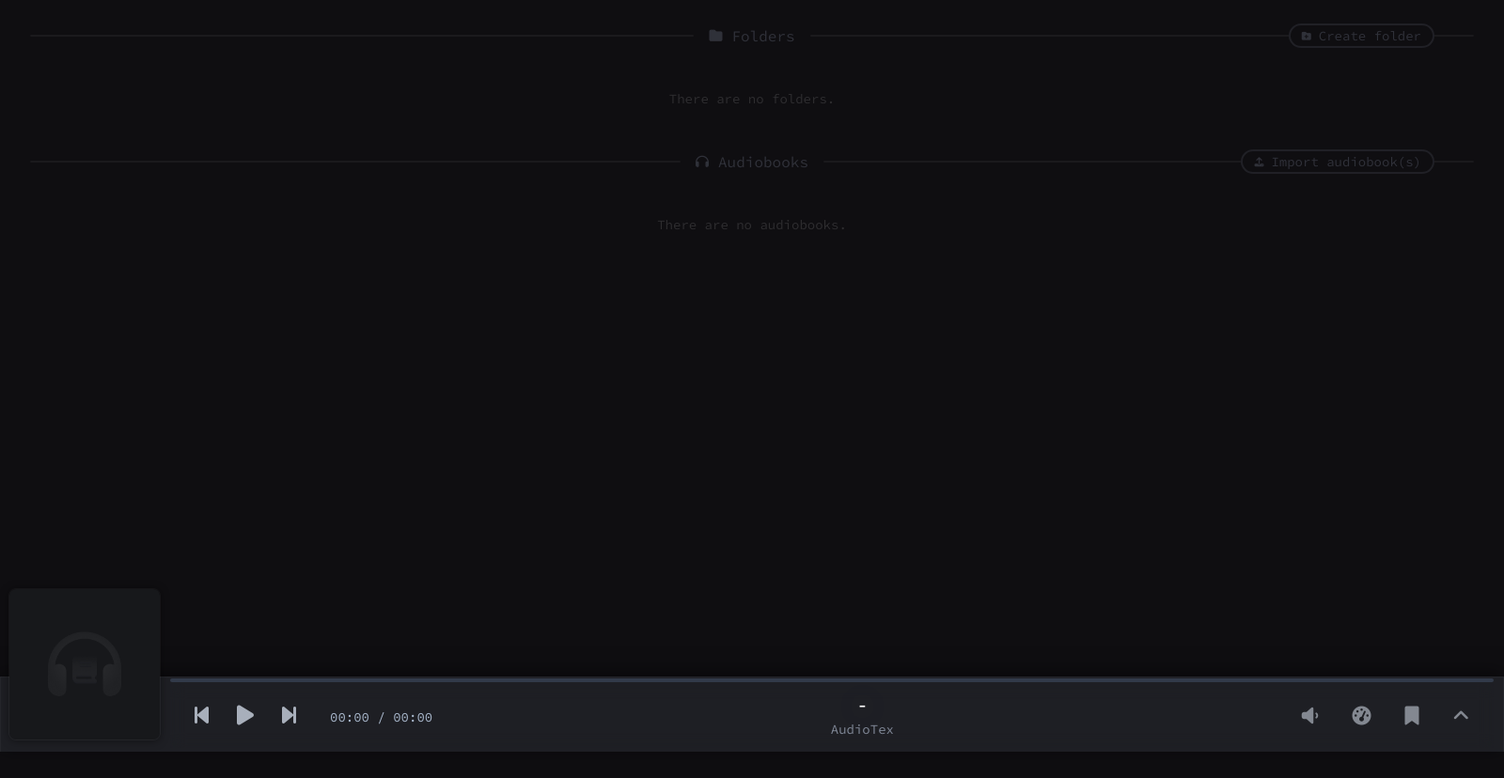
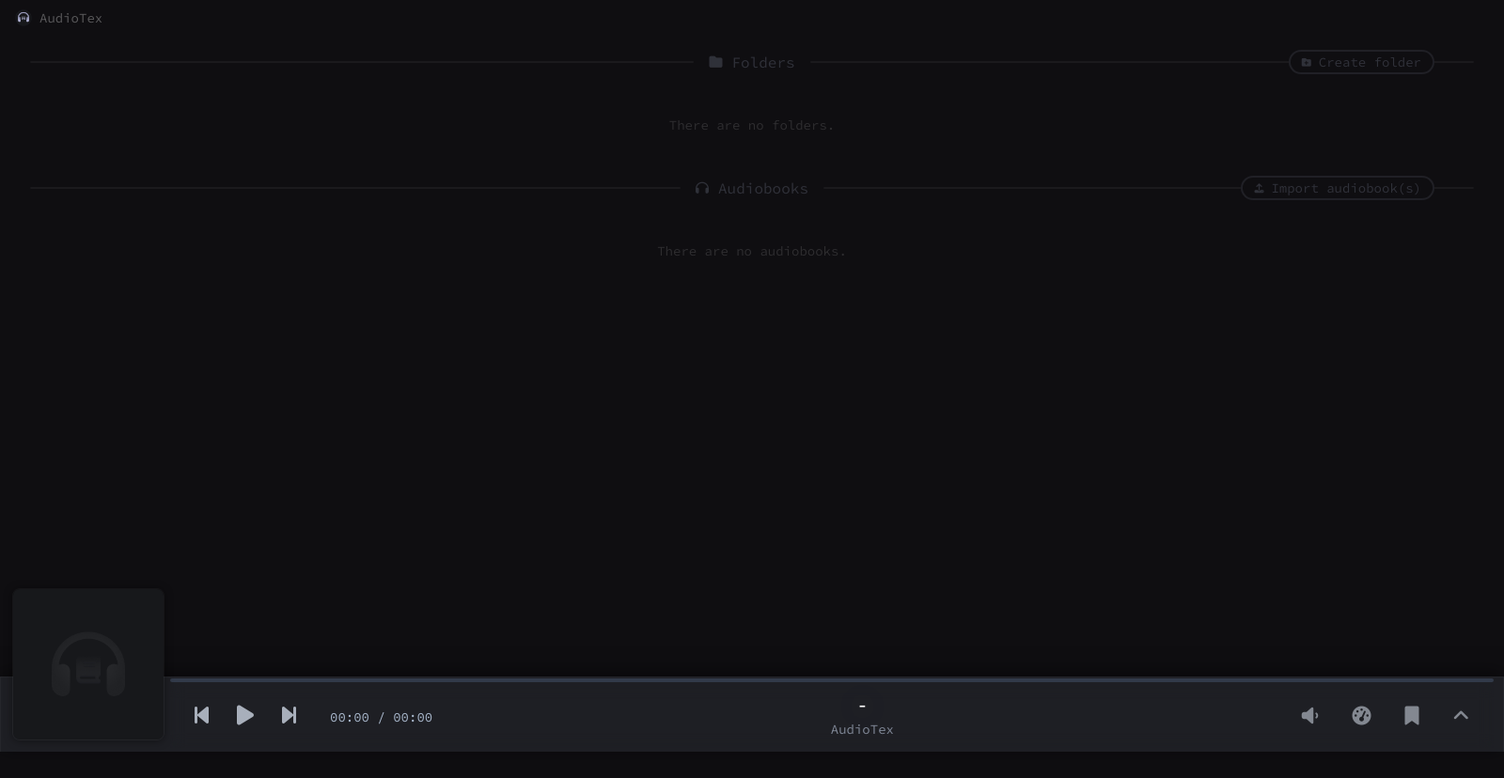
Before and after one commit to 7hebel/audiotex, an Electron app: page index.html in a window 1600 px wide. Shown: the whole page at 94% size. Before the commit the page ends 800 px from the top, so only its background shows below. Drawn offline with Linux system fonts and the light colour scheme; no server answers.

Commit message:
Custom titlebar

```diff
--- a/index.html
+++ b/index.html
@@ -31,6 +31,11 @@
 </head>
 
 <body>
+    <div class="window-titlebar">
+        <img src="src/icon/app-icon.png" width="18px" height="18px">
+        AudioTex
+    </div>
+
     <div id="ab-info-popup" show="0" edit="0" target="-1" style="opacity: 0">
         <div class="info-window">
             <div class="info-meta-part">
--- a/index.js
+++ b/index.js
@@ -16,6 +16,12 @@ const createWindow = () => {
         minHeight: 800,
         backgroundColor: '#0f0e11',
         icon: __dirname + '/src/icon/app-icon.png',
+        titleBarStyle: "hidden",
+        titleBarOverlay: {
+            color: "#0f0e11",
+            symbolColor: "#BBBBBB",
+            height: 28
+        },
         webPreferences: {
             preload: path.join(__dirname, 'preload.js'),
             nodeIntegration: true,
--- a/src/style/contentview.css
+++ b/src/style/contentview.css
@@ -89,7 +89,7 @@
 .cv-track-item[active] {
     background-color: #33385063;
     outline: 1px solid #ffffff08;
-    box-shadow: 0px 0px 28px 0px #2e323cbf;
+    box-shadow: 0px 0px 28px 0px #2d3048bf;
 }
 
 .cv-track-item:not([active]):hover {
--- a/src/style/main.css
+++ b/src/style/main.css
@@ -54,6 +54,21 @@ body {
     overflow: hidden;
 }
 
+.window-titlebar {
+    -webkit-app-region: drag;
+    height: 28px;
+    width: 100%;
+    display: flex;
+    flex-direction: row;
+    align-items: end;
+    background-color: #0f0e11;
+    font-family: 'Code';
+    font-size: 14px;
+    gap: 8px;
+    color: #ffffff4f;
+    padding-left: 16px;
+}
+
 ::-webkit-scrollbar {
     width: 4px;
     height: 6px;
--- a/src/style/playview.css
+++ b/src/style/playview.css
@@ -104,7 +104,7 @@ input[type="range"]::-moz-range-thumb {
 #pv-cover {
     position: absolute;
     bottom: 12px;
-    left: 8px;
+    left: 12px;
     width: 160px;
     height: 160px;
     border-radius: 8px;
```
